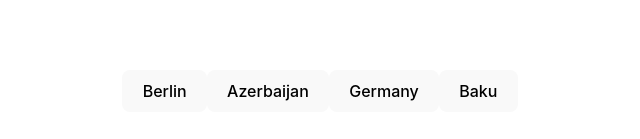
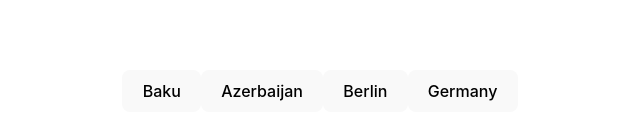
Before and after one commit to valentynf/geo-pair, a React (Vite) app: page / in a window 1280 px wide. Shown: the part 309-448 px from the top of the page, without its empty margins (320-960 px from the left). Built offline with nearby package versions, Linux system fonts and the light colour scheme.

Commit message:
replaced fisher yates algo with sort solution

```diff
--- a/src/components/GeoPairGame.tsx
+++ b/src/components/GeoPairGame.tsx
@@ -4,23 +4,14 @@ type GamePropsType = {
   data: { [country: string]: string };
 };
 
-function fisherYatesShuffle(arr: string[]) {
-  return arr.reduce(
-    (res, _, i) => {
-      const randIndex = Math.floor(Math.random() * (i + 1));
-      [res[i], res[randIndex]] = [res[randIndex], res[i]];
-      return res;
-    },
-    [...arr]
-  );
-}
+const shuffleArray = (array: string[]) => array.sort(() => Math.random() - 0.5);
 
 function GeoPairGame({ data }: GamePropsType) {
   const [countries, capitals] = Object.entries(data);
 
   return (
     <div id="game">
-      {fisherYatesShuffle([...countries, ...capitals]).map((name, index) => (
+      {shuffleArray([...countries, ...capitals]).map((name, index) => (
         <GeoButton key={index} name={name} />
       ))}
     </div>
```
